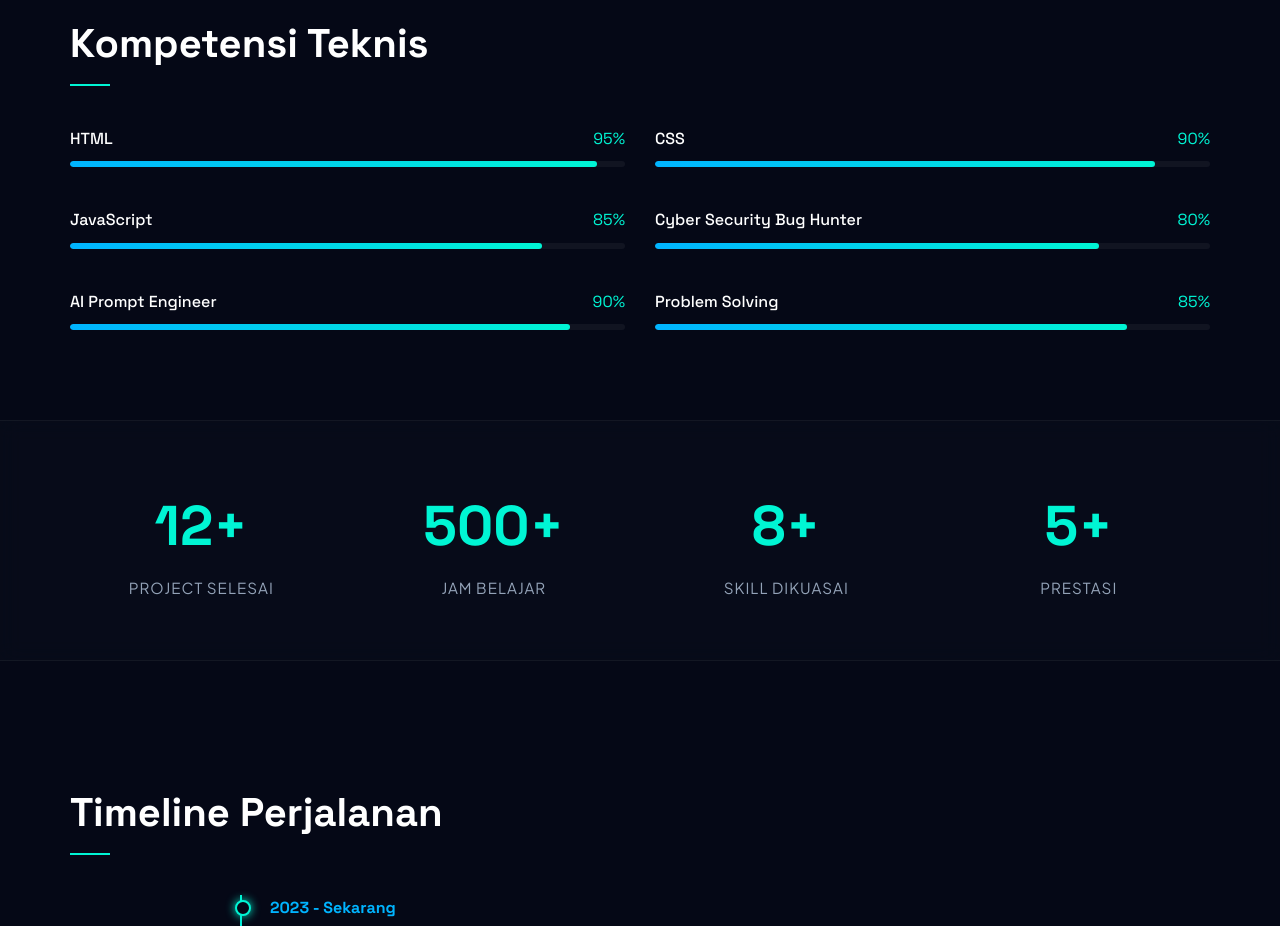
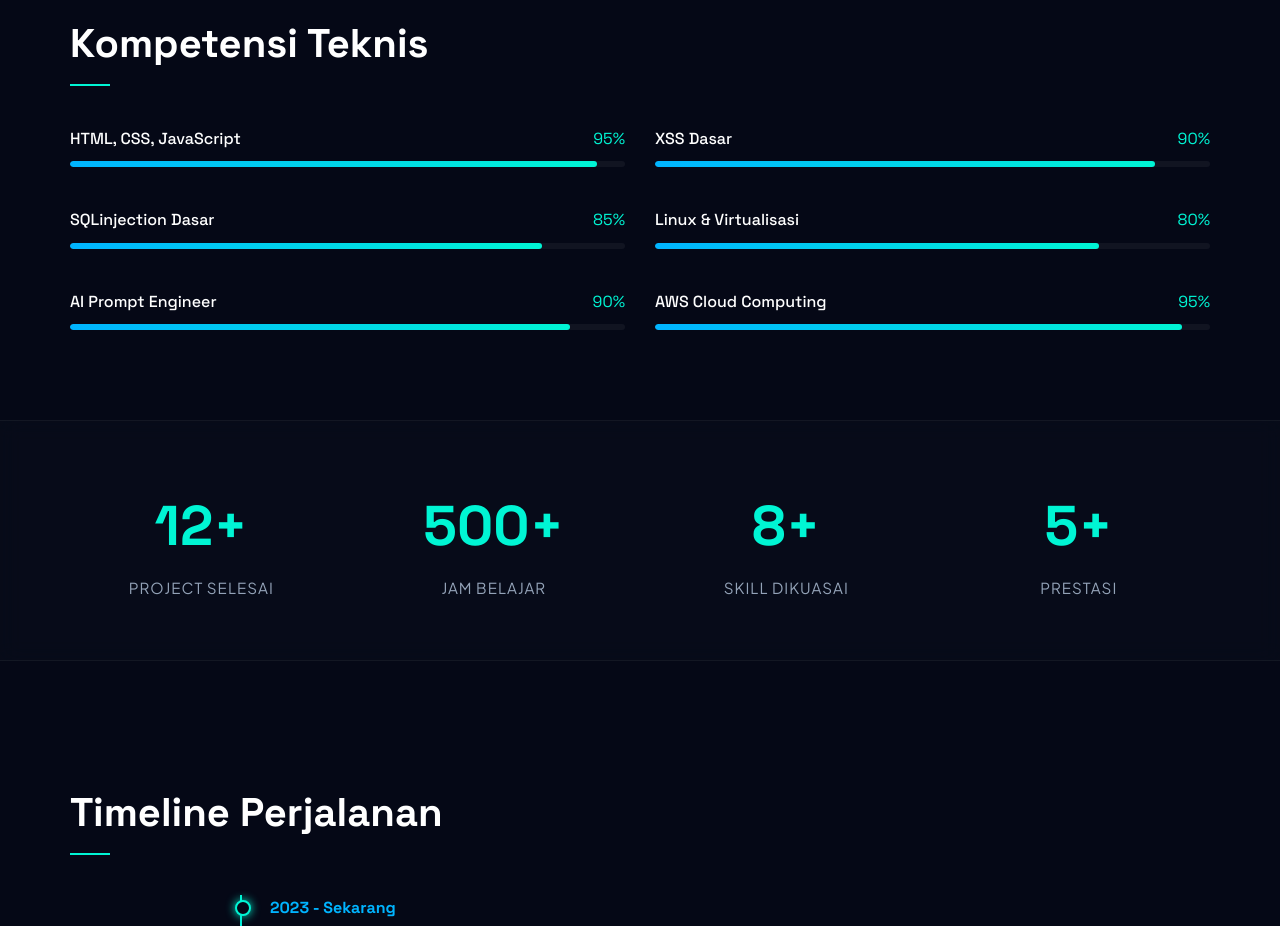
Before and after one commit to far2306-commits/simple-porto-web, a plain HTML site: page index.html in a window 1280 px wide. Shown: the part 1600-2526 px from the top of the page. Drawn offline with Linux system fonts and the light colour scheme.

```diff
--- a/index.html
+++ b/index.html
@@ -738,19 +738,19 @@
         <h2 class="section-title">Kompetensi Teknis</h2>
         <div class="skills-grid">
             <div class="skill-item">
-                <div class="skill-info"><span class="skill-name">HTML</span><span class="skill-val">95%</span></div>
+                <div class="skill-info"><span class="skill-name">HTML, CSS, JavaScript</span><span class="skill-val">95%</span></div>
                 <div class="skill-bar-bg"><div class="skill-bar-fill" data-width="95%"></div></div>
             </div>
             <div class="skill-item">
-                <div class="skill-info"><span class="skill-name">CSS</span><span class="skill-val">90%</span></div>
+                <div class="skill-info"><span class="skill-name">XSS Dasar</span><span class="skill-val">90%</span></div>
                 <div class="skill-bar-bg"><div class="skill-bar-fill" data-width="90%"></div></div>
             </div>
             <div class="skill-item">
-                <div class="skill-info"><span class="skill-name">JavaScript</span><span class="skill-val">85%</span></div>
+                <div class="skill-info"><span class="skill-name">SQLinjection Dasar</span><span class="skill-val">85%</span></div>
                 <div class="skill-bar-bg"><div class="skill-bar-fill" data-width="85%"></div></div>
             </div>
             <div class="skill-item">
-                <div class="skill-info"><span class="skill-name">Cyber Security Bug Hunter</span><span class="skill-val">80%</span></div>
+                <div class="skill-info"><span class="skill-name">Linux & Virtualisasi</span><span class="skill-val">80%</span></div>
                 <div class="skill-bar-bg"><div class="skill-bar-fill" data-width="80%"></div></div>
             </div>
             <div class="skill-item">
@@ -758,8 +758,8 @@
                 <div class="skill-bar-bg"><div class="skill-bar-fill" data-width="90%"></div></div>
             </div>
             <div class="skill-item">
-                <div class="skill-info"><span class="skill-name">Problem Solving</span><span class="skill-val">85%</span></div>
-                <div class="skill-bar-bg"><div class="skill-bar-fill" data-width="85%"></div></div>
+                <div class="skill-info"><span class="skill-name">AWS Cloud Computing</span><span class="skill-val">95%</span></div>
+                <div class="skill-bar-bg"><div class="skill-bar-fill" data-width="95%"></div></div>
             </div>
         </div>
     </section>
```
